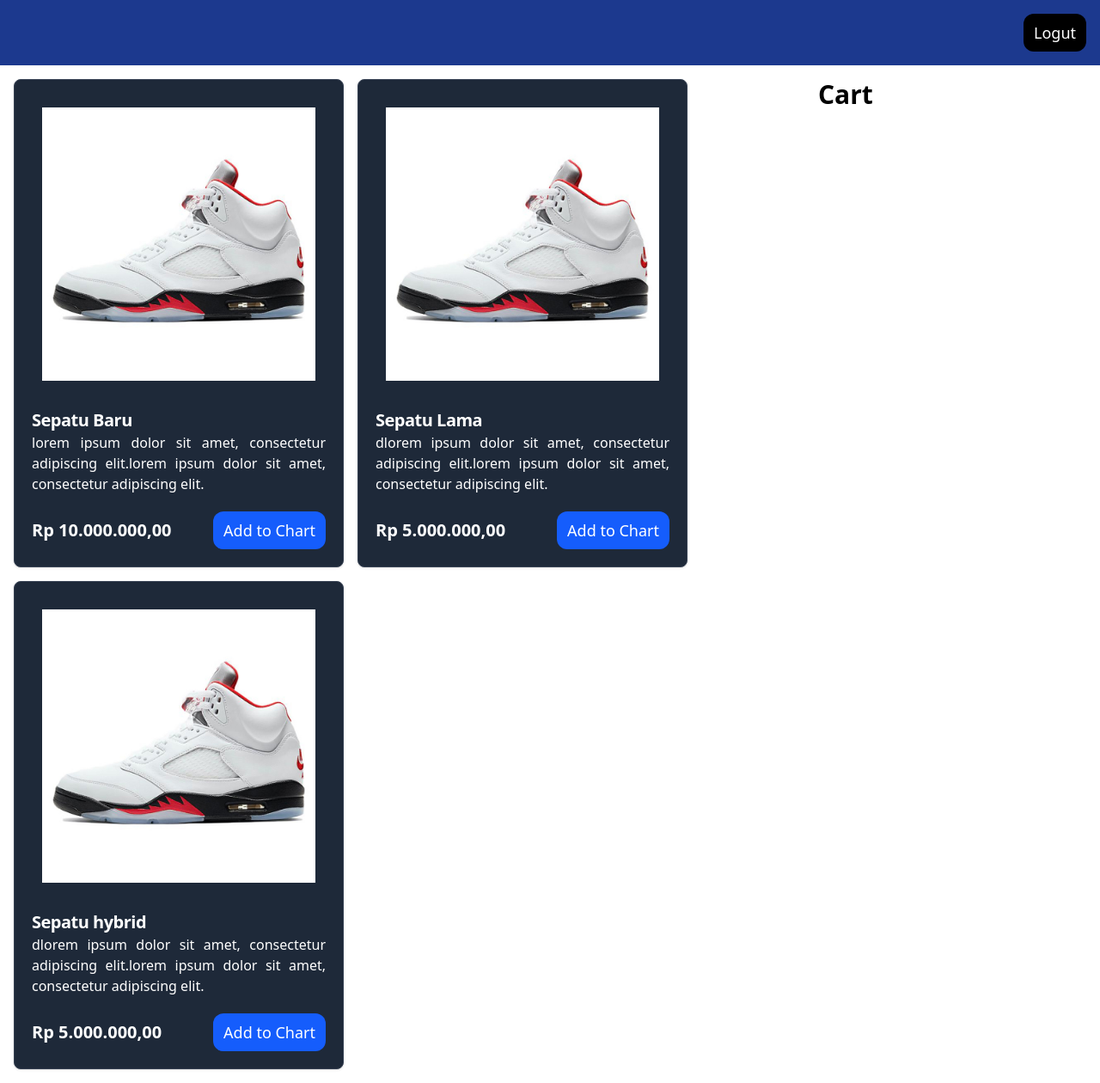
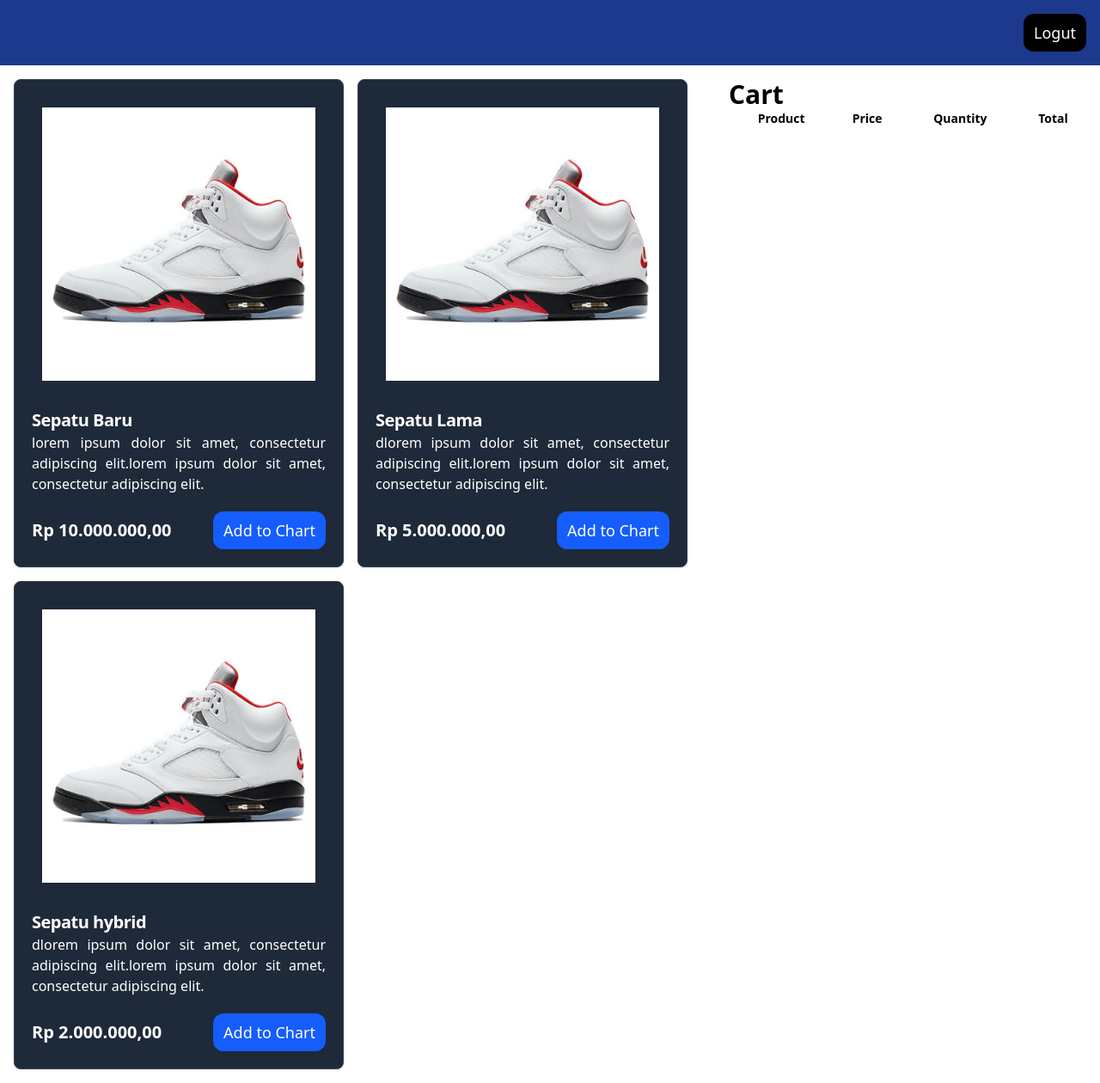
Before and after one commit to EmzdZiddan/ReactExercises, a React (Vite) app: page /products in a window 1280 px wide. Shown: the whole page at 86% size. Built offline with nearby package versions, Linux system fonts and the light colour scheme.

Commit message:
fix add to cart quantitiy

```diff
--- a/src/Components/Elements/Button/Index.jsx
+++ b/src/Components/Elements/Button/Index.jsx
@@ -1,5 +1,5 @@
 const Button = (props) => {
-  const {children, variant='bg-blue-600', onClick, type='button'} = props;
+  const {children, variant='bg-blue-600 hover:bg-blue-800', onClick, type='button'} = props;
   return (
     <button className={`${variant} flex items-center justify-center text-lg text-white text-bold rounded-xl px-3 py-2`} onClick={onClick} type={type}>
       {children}
--- a/src/Components/Fragments/CardProducts.jsx
+++ b/src/Components/Fragments/CardProducts.jsx
@@ -29,11 +29,11 @@ const Body = (props) => {
 }
 
 const Footer = (props) => {
-    const {price, handleAddToCart, id}   = props;
+    const {price, onClick}   = props;
     return(
         <div className='flex items-center justify-between px-5 pb-5'>
             <span className="text-xl font-bold text-white">{price.toLocaleString('id-ID', {style: 'currency', currency: 'IDR'})}</span>
-            <Button onClick={() => handleAddToCart(id)}>Add to Chart</Button>
+            <Button onClick={onClick}>Add to Chart</Button>
         </div>
     )
 }
--- a/src/main.jsx
+++ b/src/main.jsx
@@ -9,7 +9,7 @@ import ProductsPage from './pages/Products.jsx'
 import Test from './pages/Test.jsx'
 
 const router = createBrowserRouter([
-  {path:'/',element:<div>lala</div>},
+  {path:'/',element:<LoginPage/>},
   {path:'*',element:<div>Not Found Bro!</div>},
   {path:'/login',element:<LoginPage/>},
   {path:'/register',element:<RegisterPage/>},
--- a/src/pages/Products.jsx
+++ b/src/pages/Products.jsx
@@ -4,25 +4,25 @@ import { useState } from 'react';
 
 const productsData = [
     {
-        id: 1,
+        id: 11,
         img: '/img/1.jpg',
         title: 'Sepatu Baru',
         description: 'lorem ipsum dolor sit amet, consectetur adipiscing elit.lorem ipsum dolor sit amet, consectetur adipiscing elit.',
         price: 10000000
     },
     {
-        id: 2,
+        id: 12,
         img: '/img/1.jpg',
         title: 'Sepatu Lama',
         description: 'dlorem ipsum dolor sit amet, consectetur adipiscing elit.lorem ipsum dolor sit amet, consectetur adipiscing elit.',
         price: 5000000
     },
     {
-        id: 3,
+        id: 13,
         img: '/img/1.jpg',
         title: 'Sepatu hybrid',
         description: 'dlorem ipsum dolor sit amet, consectetur adipiscing elit.lorem ipsum dolor sit amet, consectetur adipiscing elit.',
-        price: 5000000
+        price: 2000000
     }
 ]
 
@@ -35,45 +35,75 @@ const ProductsPage = () => {
         window.location.href = '/login';
     }
 
-    const [cart, setCart] = useState([{
-        title: 'Sepatu Lama',
-        quantity: 1
-    }]);
+    const [cart, setCart] = useState([]);
 
-    const handleAddToCart = (id, qty) =>  {
-        setCart([...cart, {
-            id: id,
-            qty: qty
-        }])
+    const handleAddToCart = (id) =>  {
+        if(cart.find((item) => item.id === id)) {
+            setCart(
+                cart.map((item) =>
+                    item.id === id ? {...item, quantity: item.quantity + 1} : item
+                )
+            );
+        } else {
+            setCart([...cart, {id: id, quantity: 1}]);
+        }
     }
 
 
 
   return (
     <>
+
     <div className='flex flex-row p-4 gap-10 items-center justify-end  bg-blue-900'>
         <div className="text-white text-bold">{email}</div>
         <Button type="button" variant='bg-black' onClick={handleLogout}>Logut</Button>
     </div>
 
     <div className="flex flex-row p-4">
-        <div className="w-3/4 flex flex-wrap gap-4 justify-items-center">
+
+        <div className="w-2/3 flex flex-wrap gap-4 justify-items-center">
             {productsData.map((product) =>(
             <CardProducts key={product.id}>
                 <CardProducts.Header img={product.img}/>
                 <CardProducts.Body title={product.title} description={product.description}></CardProducts.Body>
-                <CardProducts.Footer price={product.price} id={product.id} handleAddToCart={handleAddToCart}></CardProducts.Footer>
+                <CardProducts.Footer
+                price={product.price}
+                id={product.id}
+                onClick={() => handleAddToCart(product.id)}>
+                </CardProducts.Footer>
             </CardProducts>
             ))}
         </div>
-        <div className="w-1/4">
+
+        <div className="w-1/3">
             <h1 className="text-3xl font-bold">Cart</h1>
-            <ul>
-                {cart.map((item) => (
-                    <li key={item.id}>{item.id}</li>
-                ))}
-            </ul>
+            <table className="w-full text-sm ">
+                <thead>
+                    <tr>
+                        <th>Product</th>
+                        <th>Price</th>
+                        <th>Quantity</th>
+                        <th>Total</th>
+                    </tr>
+                </thead>
+                <tbody>
+                    {cart.map((item)=> {
+                        const product = productsData.find((p) => p.id === item.id);
+                        return (
+                            <tr key={item.id}>
+                                <td>{product.title}</td>
+                                <td>{product.price.toLocaleString('id-ID', {style: 'currency', currency: 'IDR'})}</td>
+                                <td className="text-center">{item.quantity}</td>
+                                <td>{product.price.toLocaleString('id-ID', {style: 'currency', currency: 'IDR'})}</td>
+                            </tr>
+                        );
+                    } )}
+                </tbody>
+            </table>
+
+
         </div>
+
     </div>
     </>
   );
--- a/src/pages/Test.jsx
+++ b/src/pages/Test.jsx
@@ -1,10 +1,20 @@
+import {useState} from 'react';
+import Button from '../Components/Elements/Button/Index.jsx';
+
+const Test = () => {
+
+    const [count, setCount] = useState([]);
+    const hitung = () => {
+        setCount([...count, 1]);
+    }
 
 
-const Test = () => {
+
     return (
         <div>
-            <h1>Test Page</h1>
-            <p>This is a test page for routing verification.</p>
+            <h1></h1>
+            <h1>Count: {count}</h1>
+            <Button onClick={() => hitung()}>Increment</Button>
         </div>
     )
 }
```
